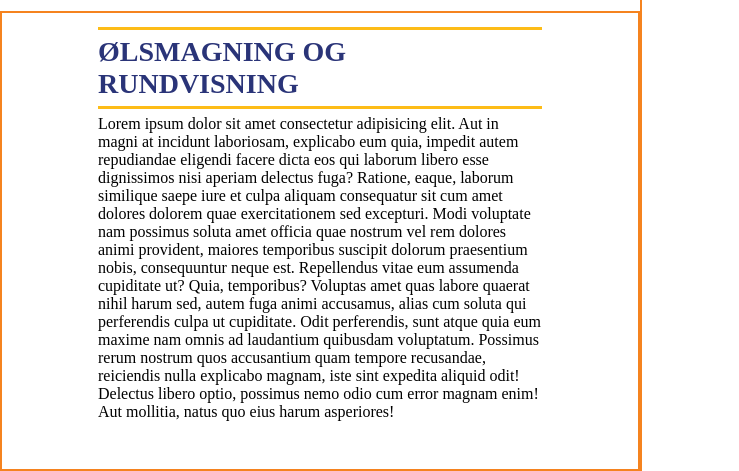
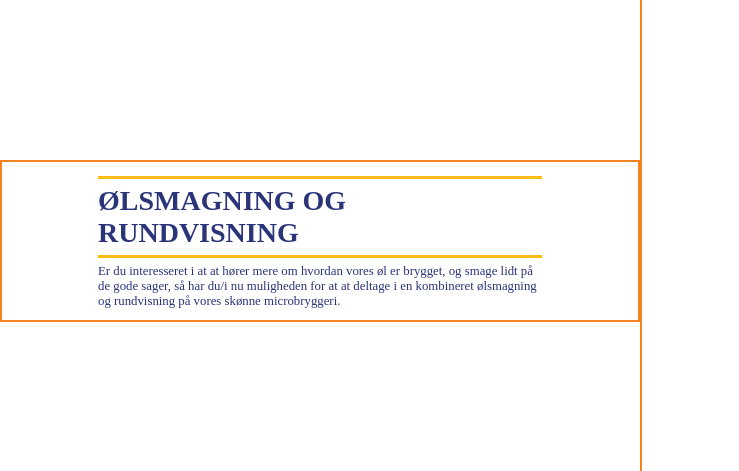
Before and after one commit to MieZilmer/zerobuzzbrew, a plain HTML site: page oelsmagning.html in a window 1280 px wide. Shown: the part 161-632 px from the top of the page, 0-739 px from the left. Drawn offline with Linux system fonts and the light colour scheme.

Commit message:
ølsmagning rettet

```diff
--- a/oelsmagning.html
+++ b/oelsmagning.html
@@ -66,17 +66,6 @@
                     <div class="dropdown-content">
                     </div>
                 </li>
-                <!-- <li class="dropdown">
-                    <a href="kontakt.html">Kontakt</a>
-                    <div class="dropdown-content">
-                        <a href="vores-oel.html">- Pilsner</a>
-                        <a href="vores-oel.html">- IPA</a>
-                        <a href="vores-oel.html">- Stout</a>
-                        <a href="vores-oel.html">- Weissbier</a>
-                        <a href="vores-oel.html">- Fruity</a>
-                        <a href="vores-oel.html">- Ale</a>
-                    </div>
-                </li> -->
             </ul>
             <div class="burger">
                 <div></div>
@@ -90,7 +79,7 @@
 
     <main >
     <!-- ↓↓ IPA ↓↓-->
-       <div class="main-vores-oel" id="ipa">
+       <div class="main-oelsmagning" id="ipa">
             <section class="section-one">
                 <article>
                 <div class="overskrift">
@@ -98,7 +87,9 @@
                     <h2>ØLSMAGNING OG RUNDVISNING</h2>
                     <div class="streg streg-historien-bag"></div>
                 </div>
-                <p>Lorem ipsum dolor sit amet consectetur adipisicing elit. Aut in magni at incidunt laboriosam, explicabo eum quia, impedit autem repudiandae eligendi facere dicta eos qui laborum libero esse dignissimos nisi aperiam delectus fuga? Ratione, eaque, laborum similique saepe iure et culpa aliquam consequatur sit cum amet dolores dolorem quae exercitationem sed excepturi. Modi voluptate nam possimus soluta amet officia quae nostrum vel rem dolores animi provident, maiores temporibus suscipit dolorum praesentium nobis, consequuntur neque est. Repellendus vitae eum assumenda cupiditate ut? Quia, temporibus? Voluptas amet quas labore quaerat nihil harum sed, autem fuga animi accusamus, alias cum soluta qui perferendis culpa ut cupiditate. Odit perferendis, sunt atque quia eum maxime nam omnis ad laudantium quibusdam voluptatum. Possimus rerum nostrum quos accusantium quam tempore recusandae, reiciendis nulla explicabo magnam, iste sint expedita aliquid odit! Delectus libero optio, possimus nemo odio cum error magnam enim! Aut mollitia, natus quo eius harum asperiores!</p>
+                <p>Er du interesseret i at at hører mere om hvordan vores øl er brygget, og smage lidt på de gode sager, så har du/i nu muligheden for at at deltage i en kombineret ølsmagning og rundvisning på vores skønne microbryggeri.
+
+                </p>
                 </article>
             </section>
             <section>
--- a/style.css
+++ b/style.css
@@ -510,6 +510,55 @@ main{
 
 }
 
+/* ølsmagning */
+.main-oelsmagning{
+    display: flex;
+    justify-content: space-around;
+    align-items: center;
+    width: 100%;
+    padding-top: 8vh;
+}
+
+
+.main-oelsmagning section{
+    display: flex;
+    flex-direction: column;
+    justify-content: center;
+    align-items: center;
+    height: 100%;
+    width: 100%;
+    height: 84vh;
+    border: #f5831f solid 0.3vh;
+}
+.main-oelsmagning .section-one {
+    display: flex;
+    flex-direction: column;
+    justify-content: start;
+    align-items: center;
+    padding-top: 1vh;
+    height: 100%;
+    width: 100%;
+
+}
+
+.overskrift{
+    box-sizing: border-box;
+    margin: 0 6rem 0rem 6rem;
+}
+
+.overskrift h2
+{
+    font-size: 3.5vh;
+    color: #2a3478;
+    font-family: charter;
+}
+
+.main-oelsmagning article p{
+    font-size: 0.8rem;
+    color: #2a3478;
+    text-align: start;
+    margin: 0 6rem 0.7rem 6rem;
+}
 
 .slider-oelsmagning {
     width: 53.5vh;
```
